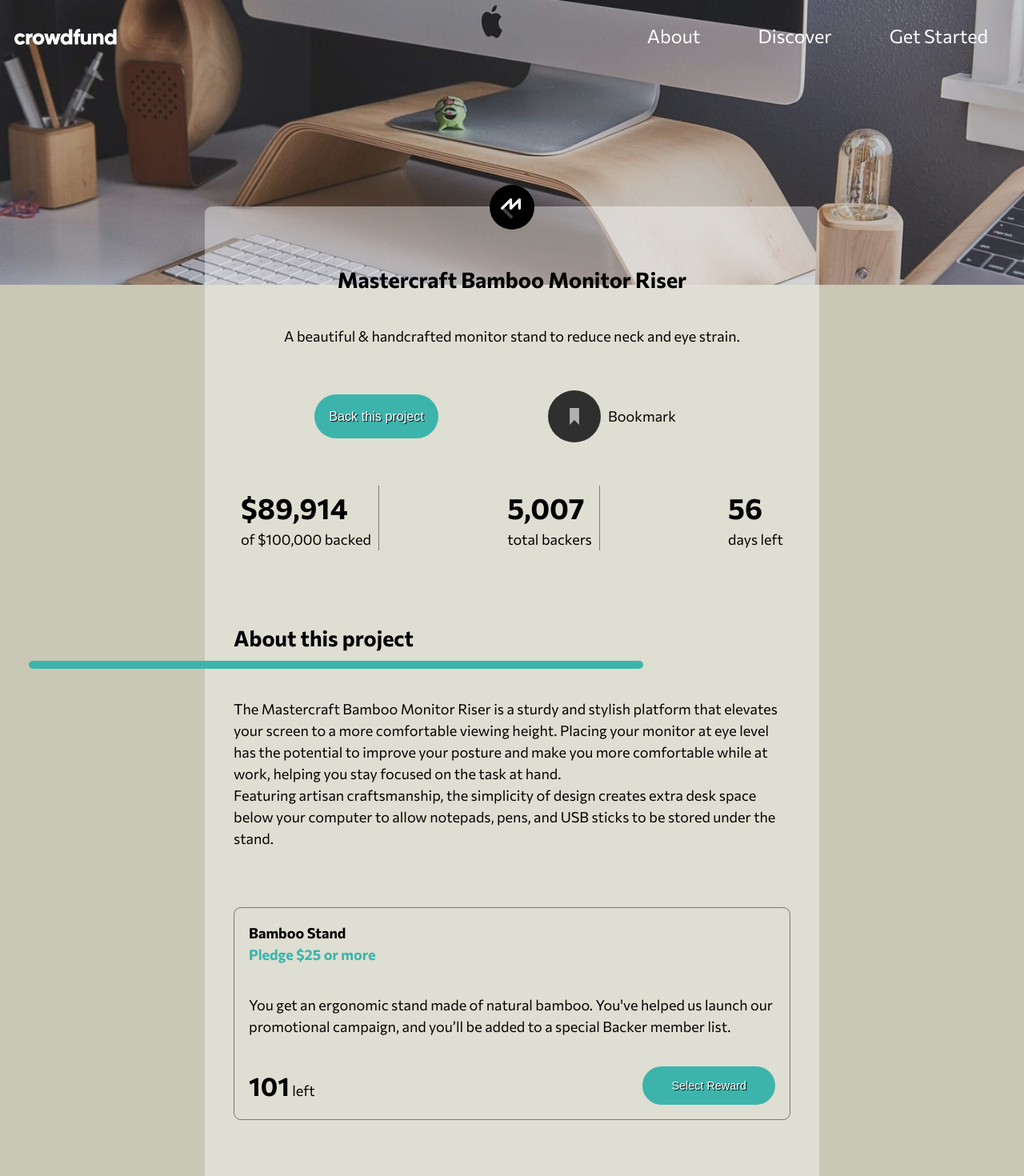
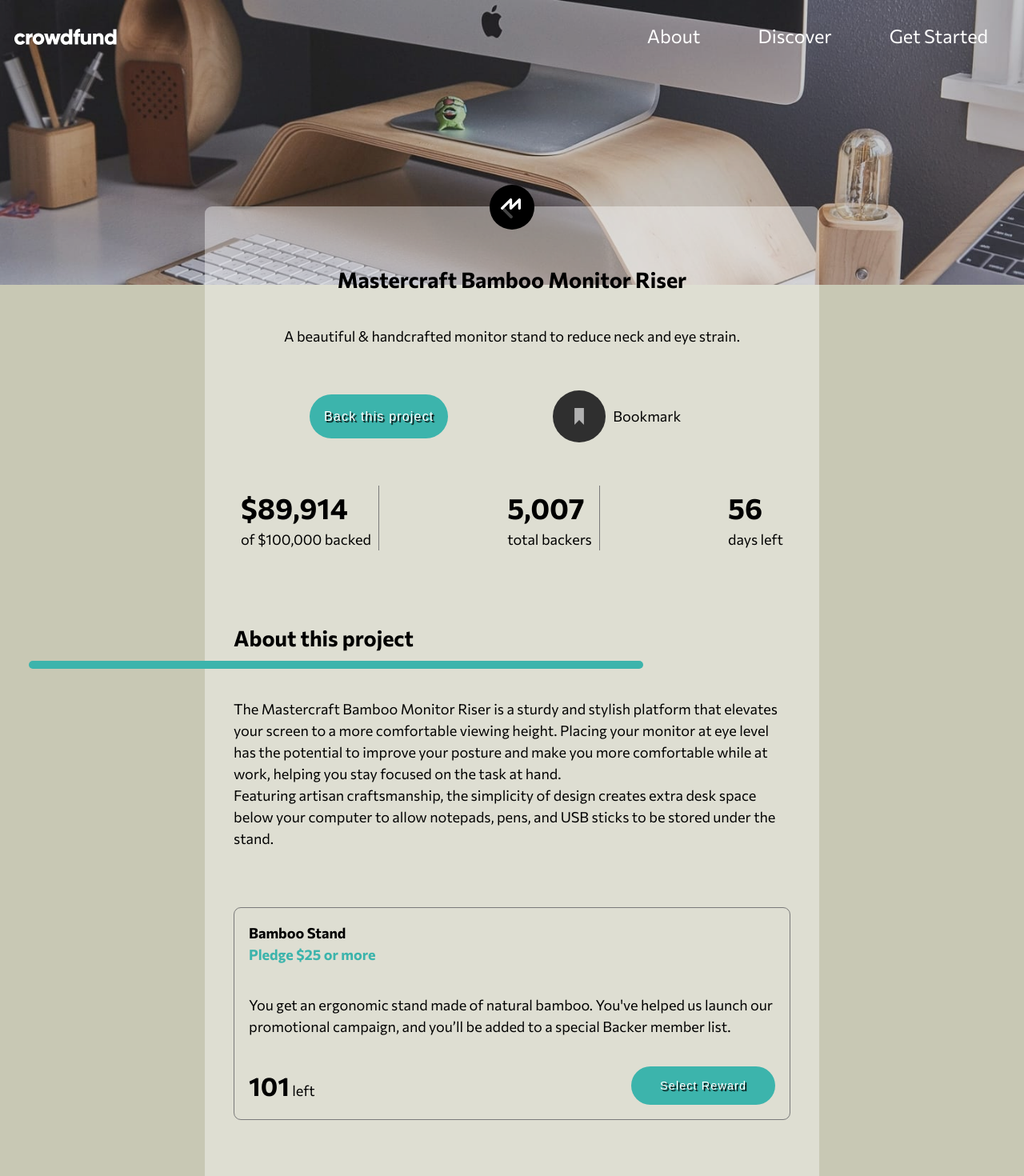
Before and after one commit to torok-gabi/crowdfunding-page-main, a React (Create React App) app: page / in a window 1280 px wide. Shown: the top 1470 px of the page at 80% size. Built offline with nearby package versions, Linux system fonts and the light colour scheme.

Commit message:
text-shadow settings

```diff
--- a/src/components/Bamboo/bamboo.scss
+++ b/src/components/Bamboo/bamboo.scss
@@ -36,7 +36,8 @@
             color: white;
             border: none;
             cursor: pointer;
-            text-shadow: 1px 1px 1px $mainFont;
+            text-shadow: 2px 2px 1px $mainFont;
+            letter-spacing: 1.1px;
             font-size: .9rem;
         }
         .bamboo-btn:active,
--- a/src/components/Project/project.scss
+++ b/src/components/Project/project.scss
@@ -106,7 +106,8 @@
                     color: white;
                     border: none;
                     font-size: 1rem;
-                    text-shadow: 1px 1px 1px $mainFont;
+                    text-shadow: 2px 2px 1px $mainFont;
+                    letter-spacing: 1.1px;
                     cursor: pointer;
                     &:hover {
                         background-color: $hoverButtons;
--- a/src/components/Stand/stand.scss
+++ b/src/components/Stand/stand.scss
@@ -36,7 +36,8 @@
             color: white;
             border: none;
             font-size: 1.2rem;
-            text-shadow: 1px 1px 1px $mainFont;
+            text-shadow: 2px 2px 1px $mainFont;
+            letter-spacing: 1.1px;
             cursor: pointer;
         }
         .stand-btn:hover {
--- a/style/bamboo.css
+++ b/style/bamboo.css
@@ -56,7 +56,8 @@
   color: white;
   border: none;
   cursor: pointer;
-  text-shadow: 1px 1px 1px black;
+  text-shadow: 2px 2px 1px black;
+  letter-spacing: 1.1px;
   font-size: .9rem;
 }
 
--- a/style/project.css
+++ b/style/project.css
@@ -169,7 +169,8 @@
   color: white;
   border: none;
   font-size: 1rem;
-  text-shadow: 1px 1px 1px black;
+  text-shadow: 2px 2px 1px black;
+  letter-spacing: 1.1px;
   cursor: pointer;
 }
 
--- a/style/stand.css
+++ b/style/stand.css
@@ -56,7 +56,8 @@
   color: white;
   border: none;
   font-size: 1.2rem;
-  text-shadow: 1px 1px 1px black;
+  text-shadow: 2px 2px 1px black;
+  letter-spacing: 1.1px;
   cursor: pointer;
 }
 
```
